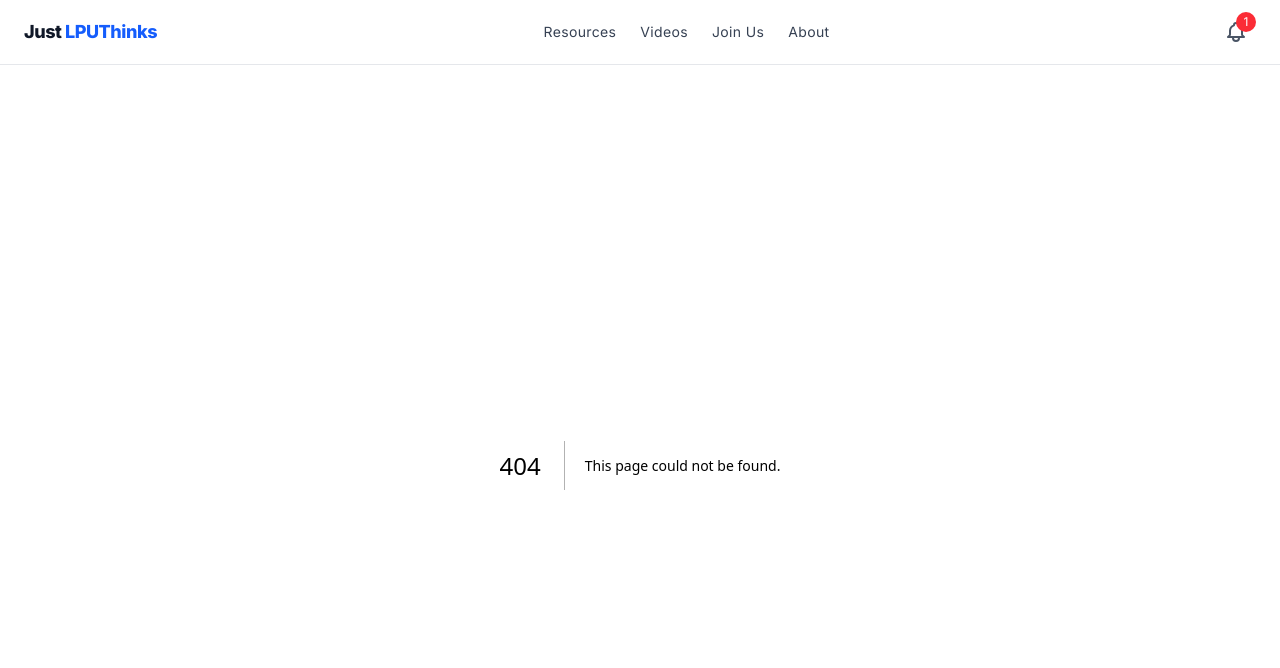
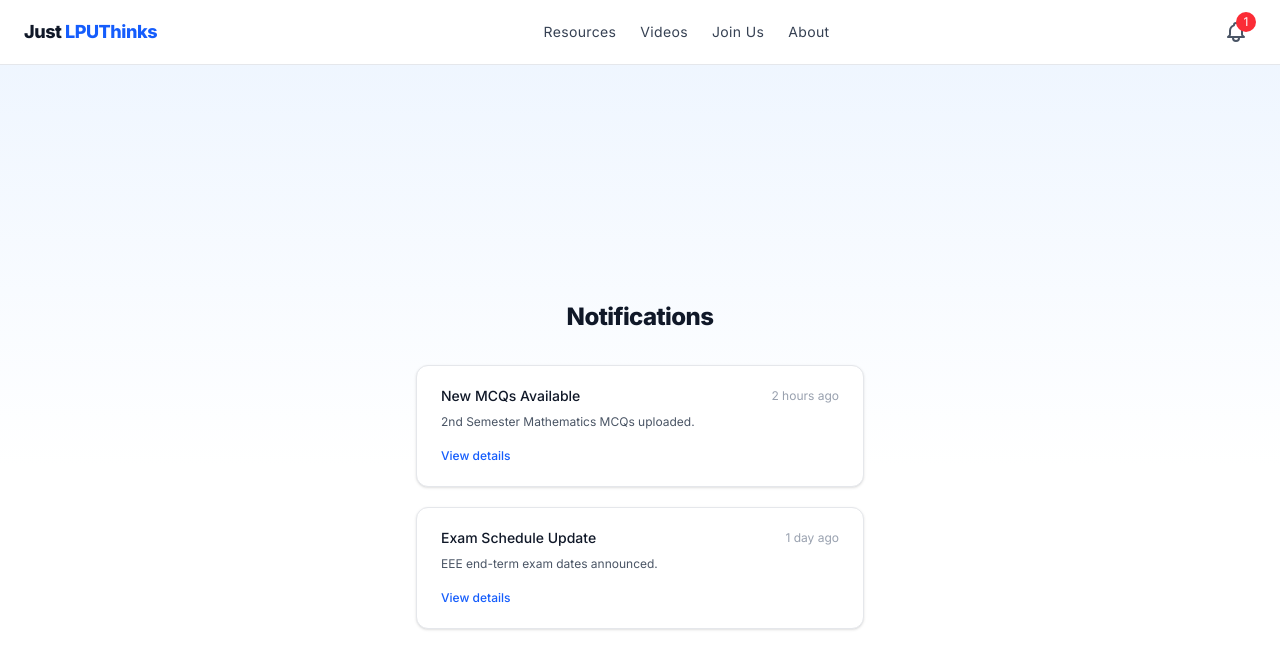
Before and after one commit to innovatewithkishlay/JUST_LPU_THINGS, a Next.js app in the folder just-lputhinks/: page /notifications in a window 1280 px wide. Before the commit this address had no page. Shown: the top 668 px of the page. Built offline with nearby package versions, Linux system fonts and the light colour scheme.

Commit message:
fix: update NotificationBell to use Next.js Link for notifications page

```diff
--- a/just-lputhinks/src/app/layout.tsx
+++ b/just-lputhinks/src/app/layout.tsx
@@ -12,14 +12,14 @@ export const metadata: Metadata = {
 
 export default function RootLayout({
   children,
-}: Readonly<{
+}: {
   children: React.ReactNode;
-}>) {
+}) {
   return (
     <html lang="en" className="scroll-smooth">
       <body className={inter.className + " bg-white text-gray-900 antialiased"}>
         <Header />
-        {children}
+        <div className="min-h-screen">{children}</div>
       </body>
     </html>
   );
--- /dev/null
+++ b/just-lputhinks/src/app/notifications/page.tsx
@@ -0,0 +1,69 @@
+"use client";
+
+import { motion } from '@/lib/motion';
+import Link from "next/link";
+
+const notifications = [
+  {
+    id: 1,
+    title: "New MCQs Available",
+    message: "2nd Semester Mathematics MCQs uploaded.",
+    timestamp: "2 hours ago",
+    link: "/resources/2/maths"
+  },
+  {
+    id: 2,
+    title: "Exam Schedule Update",
+    message: "EEE end-term exam dates announced.",
+    timestamp: "1 day ago",
+    link: "/resources/1/electrical"
+  }
+];
+
+export default function NotificationsPage() {
+  return (
+    <main className="min-h-screen bg-gradient-to-b from-blue-50 via-white to-white flex flex-col items-center justify-center px-4 py-16">
+      <motion.section
+        initial={{ opacity: 0, y: 24 }}
+        animate={{ opacity: 1, y: 0 }}
+        transition={{ duration: 0.5 }}
+        className="w-full max-w-md"
+      >
+        <h1 className="text-2xl font-extrabold text-gray-900 mb-8 tracking-tight text-center">
+          Notifications
+        </h1>
+        <div className="flex flex-col gap-5">
+          {notifications.length === 0 ? (
+            <div className="bg-white border border-gray-200 rounded-xl p-8 text-center text-gray-500 text-sm">
+              No notifications
+            </div>
+          ) : (
+            notifications.map((n, i) => (
+              <motion.div
+                key={n.id}
+                initial={{ opacity: 0, y: 16 }}
+                animate={{ opacity: 1, y: 0 }}
+                transition={{ delay: 0.1 * i, duration: 0.4, type: "spring" }}
+                className="bg-white border border-gray-200 rounded-xl px-6 py-5 flex flex-col gap-1 shadow-sm hover:shadow-md transition-shadow"
+              >
+                <div className="flex items-center justify-between">
+                  <div className="font-medium text-gray-900 text-sm">{n.title}</div>
+                  <span className="text-xs text-gray-400">{n.timestamp}</span>
+                </div>
+                <div className="text-gray-600 text-xs mt-1">{n.message}</div>
+                <div className="mt-2">
+                  <Link
+                    href={n.link}
+                    className="text-xs font-medium text-blue-600 hover:underline"
+                  >
+                    View details
+                  </Link>
+                </div>
+              </motion.div>
+            ))
+          )}
+        </div>
+      </motion.section>
+    </main>
+  );
+}
--- a/just-lputhinks/src/app/page.tsx
+++ b/just-lputhinks/src/app/page.tsx
@@ -21,7 +21,7 @@ function FeatureCard({ icon, title, desc, delay }: { icon: React.ReactNode, titl
 
 export default function Home() {
   return (
-    <main className="min-h-screen bg-gradient-to-b from-blue-50 via-white to-white flex flex-col items-center justify-center px-6 py-16">
+    <main className="w-full flex flex-col items-center justify-center px-6 py-16 bg-gradient-to-b from-blue-50 via-white to-white">
       <motion.section
         initial={{ opacity: 0, y: 32 }}
         animate={{ opacity: 1, y: 0 }}
--- a/just-lputhinks/src/components/NotificationBell.tsx
+++ b/just-lputhinks/src/components/NotificationBell.tsx
@@ -2,6 +2,7 @@
 
 import { useState } from 'react';
 import { motion, AnimatePresence } from '@/lib/motion';
+import Link from "next/link";
 
 export default function NotificationBell() {
   const [isOpen, setIsOpen] = useState(false);
@@ -65,7 +66,7 @@ export default function NotificationBell() {
             className="absolute right-0 mt-2 w-80 bg-white rounded-lg shadow-lg border border-gray-200 z-10 overflow-hidden"
           >
             <div className="p-4 border-b border-gray-100">
-              <h3 className="font-semibold text-gray-900">Notifications</h3>
+              <h3 className="font-semibold text-gray-900 text-sm">Notifications</h3>
             </div>
 
             <div className="max-h-80 overflow-y-auto">
@@ -80,32 +81,32 @@ export default function NotificationBell() {
                     }`}
                   >
                     <div className="flex justify-between">
-                      <h4 className="font-medium text-gray-900">{notification.title}</h4>
+                      <h4 className="font-medium text-gray-900 text-sm">{notification.title}</h4>
                       <span className="text-xs text-gray-500">{notification.timestamp}</span>
                     </div>
-                    <p className="mt-1 text-sm text-gray-600">{notification.message}</p>
-                    <a
+                    <p className="mt-1 text-xs text-gray-600">{notification.message}</p>
+                    <Link
                       href={notification.link}
-                      className="mt-2 inline-block text-sm text-blue-600 hover:underline"
+                      className="mt-2 inline-block text-xs text-blue-600 hover:underline"
                     >
                       View details
-                    </a>
+                    </Link>
                   </motion.div>
                 ))
               ) : (
                 <div className="p-6 text-center">
-                  <p className="text-gray-500">No notifications</p>
+                  <p className="text-gray-500 text-sm">No notifications</p>
                 </div>
               )}
             </div>
 
             <div className="p-3 bg-gray-50 text-center">
-              <a
+              <Link
                 href="/notifications"
-                className="text-sm text-blue-600 hover:underline"
+                className="text-xs text-blue-600 hover:underline"
               >
                 View all notifications
-              </a>
+              </Link>
             </div>
           </motion.div>
         )}
```
